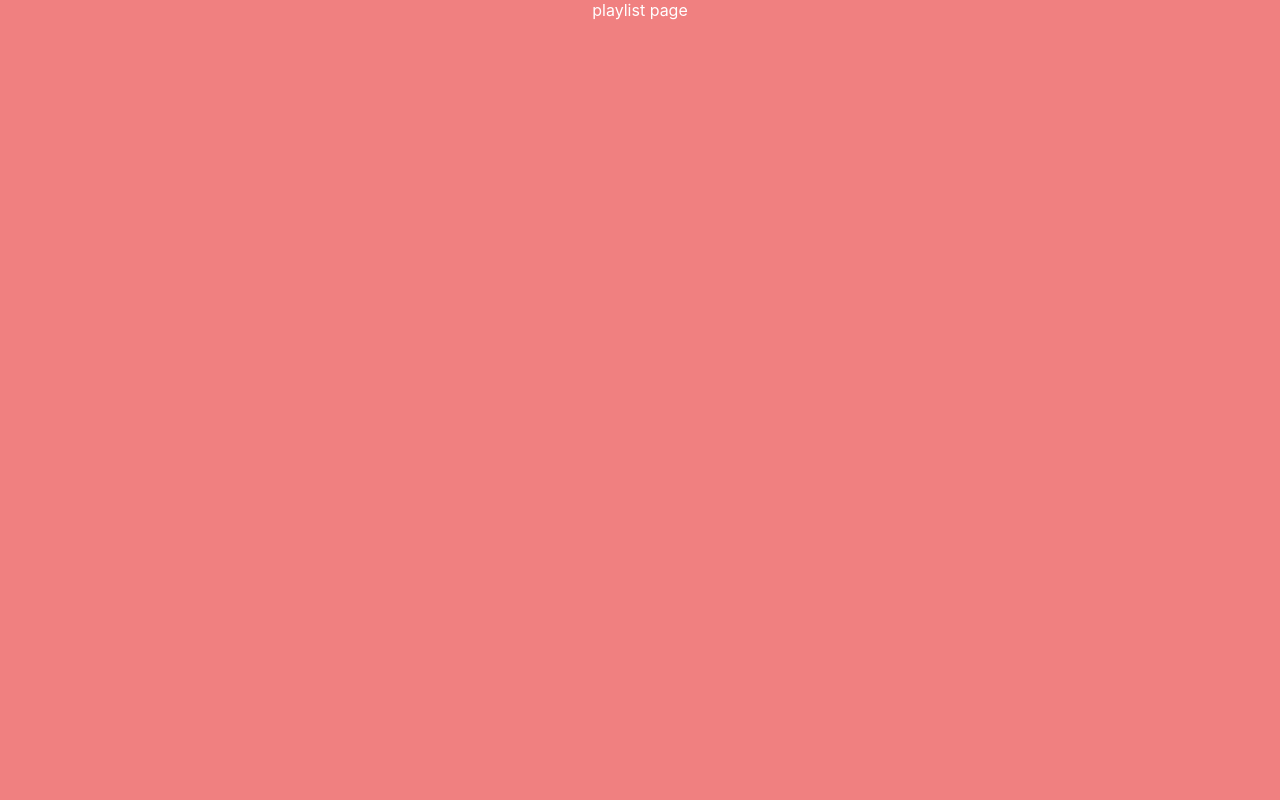
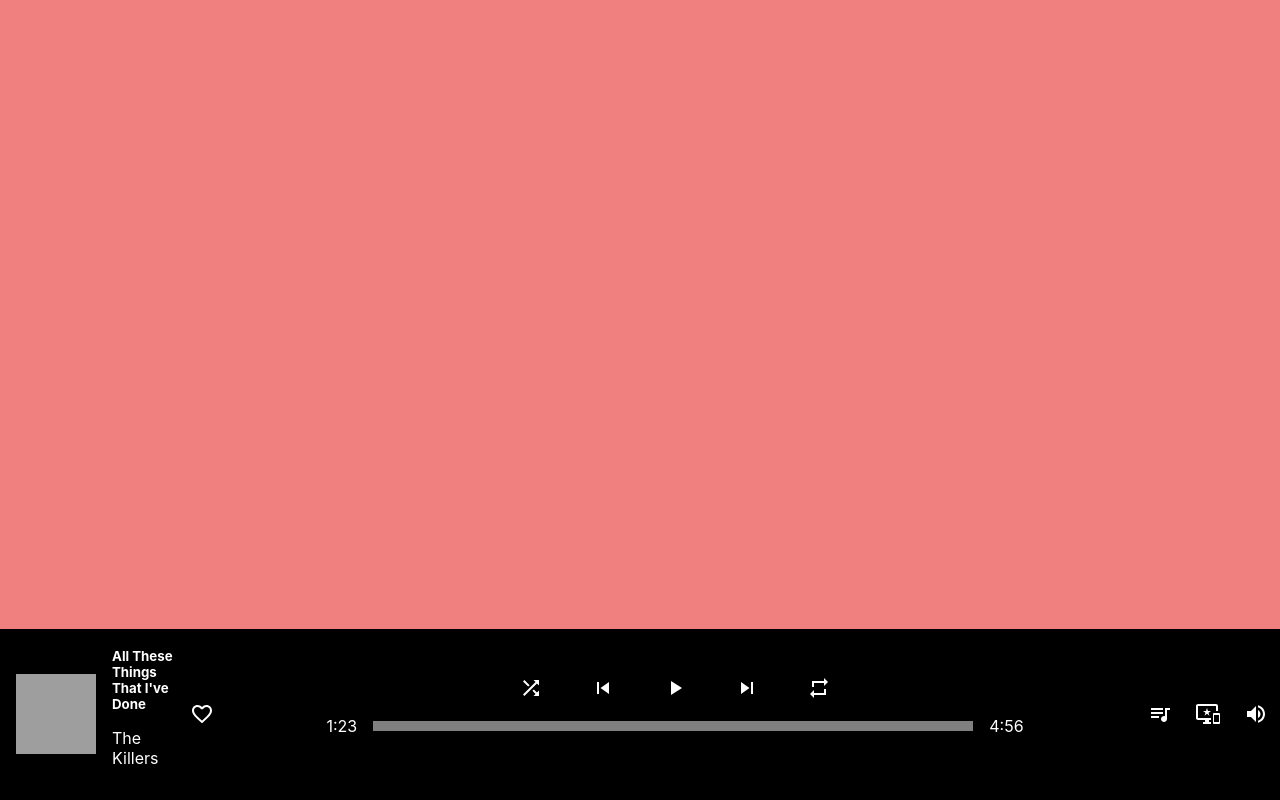
Before and after one commit to dave-wu-dev-12/spotify, a React (Create React App) app in the folder spotify-clone/: page /Playlist in a window 1280 px wide. Built offline with nearby package versions, Linux system fonts and the light colour scheme; grey boxes are pictures that could not be loaded.

Commit message:
adding bottom playbar

```diff
--- a/spotify-clone/src/App.js
+++ b/spotify-clone/src/App.js
@@ -1,6 +1,7 @@
 import logo from "./logo.svg";
 import "./App.css";
 import LandingPage from "./landing-page/LandingPage";
+import PlaylistLandingPage from "./components/PlaylistPages/PlaylistLandingPage";
 import {
   BrowserRouter as Router,
   Switch,
@@ -15,7 +16,7 @@ function App() {
         <Switch>
           <Route exact path="/Playlist">
             {/* playlist page */}
-            <div>playlist page</div>
+            <PlaylistLandingPage />
           </Route>
           <Route exact path="/">
             {/* landing page */}
--- /dev/null
+++ b/spotify-clone/src/components/PlaylistPages/PlayBar.css
@@ -0,0 +1,79 @@
+.playbarContainer {
+  background-color: black;
+  display: flex;
+  justify-content: space-between;
+  align-items: center;
+  padding: 1em;
+  min-width: 1350px;
+  position: fixed;
+  bottom: 0;
+  width: 100%;
+  box-sizing: border-box;
+}
+
+.playbarSongInfo {
+  display: flex;
+  align-items: center;
+  justify-content: space-between;
+  width: 15%;
+}
+
+.playbarSongInfo img {
+  width: 80px;
+  height: 80px;
+  object-fit: cover;
+}
+
+.songInfoContainer {
+  margin: 0 1em;
+  text-align: left;
+}
+
+.playbarControls {
+  flex: 1;
+  display: flex;
+  flex-direction: column;
+  align-items: center;
+}
+
+.playBarActionsContainer {
+  display: flex;
+  align-items: center;
+  justify-content: center;
+}
+
+.playBarIcon {
+  margin: 0 1em;
+}
+
+.playBarTimeStampContainer {
+  display: flex;
+  align-items: center;
+  justify-content: center;
+}
+
+.playBarTimeStampTracker {
+  width: 600px;
+  background-color: grey;
+  height: 10px;
+  margin: 0 1em;
+}
+
+.playbarSettings {
+  display: flex;
+  align-items: center;
+  justify-content: space-between;
+  width: 15%;
+}
+
+.volumeBar {
+  min-width: 20px;
+  width: 30%;
+  max-width: 80px;
+  background-color: grey;
+  height: 10px;
+}
+
+.settingsIcon {
+  margin: 0 0.5em;
+}
--- /dev/null
+++ b/spotify-clone/src/components/PlaylistPages/PlayBar.js
@@ -0,0 +1,53 @@
+import React from "react";
+import ImgAssets from "../../assets/ImgAssets";
+import FavoriteBorderIcon from "@material-ui/icons/FavoriteBorder";
+import SkipNextIcon from "@material-ui/icons/SkipNext";
+import SkipPreviousIcon from "@material-ui/icons/SkipPrevious";
+import PlayArrowIcon from "@material-ui/icons/PlayArrow";
+import PauseIcon from "@material-ui/icons/Pause";
+import ShuffleIcon from "@material-ui/icons/Shuffle";
+import RepeatIcon from "@material-ui/icons/Repeat";
+import QueueMusicIcon from "@material-ui/icons/QueueMusic";
+import ImportantDevicesIcon from "@material-ui/icons/ImportantDevices";
+import VolumeUpIcon from "@material-ui/icons/VolumeUp";
+import UnfoldMoreIcon from "@material-ui/icons/UnfoldMore";
+
+import "./PlayBar.css";
+
+function PlayBar() {
+  return (
+    <div className="playbarContainer">
+      <div className="playbarSongInfo">
+        <img src={ImgAssets.albumImgFutureSrc} alt="albumImg" />
+        <div className="songInfoContainer">
+          <h5 className="songInfoTitle">All These Things That I've Done</h5>
+          <p className="songInfoBand">The Killers</p>
+        </div>
+        <FavoriteBorderIcon />
+      </div>
+      <div className="playbarControls">
+        <div className="playBarActionsContainer">
+          <ShuffleIcon className="playBarIcon" />
+          <SkipPreviousIcon className="playBarIcon" />
+          <PlayArrowIcon className="playBarIcon" />
+          <SkipNextIcon className="playBarIcon" />
+          <RepeatIcon className="playBarIcon" />
+        </div>
+        <div className="playBarTimeStampContainer">
+          <p>1:23</p>
+          <div className="playBarTimeStampTracker"></div>
+          <p>4:56</p>
+        </div>
+      </div>
+      <div className="playbarSettings">
+        <QueueMusicIcon className="settingsIcon" />
+        <ImportantDevicesIcon className="settingsIcon" />
+        <VolumeUpIcon className="settingsIcon" />
+        <div className="volumeBar"></div>
+        <UnfoldMoreIcon className="settingsIcon" />
+      </div>
+    </div>
+  );
+}
+
+export default PlayBar;
--- /dev/null
+++ b/spotify-clone/src/components/PlaylistPages/PlaylistLandingPage.js
@@ -0,0 +1,15 @@
+import React from "react";
+import "./PlaylistLandingPage.css";
+import PlayBar from "./PlayBar";
+
+function PlaylistLandingPage() {
+  return (
+    <div className="playlistContainer">
+      {/* music info section */}
+      {/* playbar section */}
+      <PlayBar />
+    </div>
+  );
+}
+
+export default PlaylistLandingPage;
```
Also changed, not shown: spotify-clone/src/components/PlaylistPages/PlaylistLandingPage.css (added).
